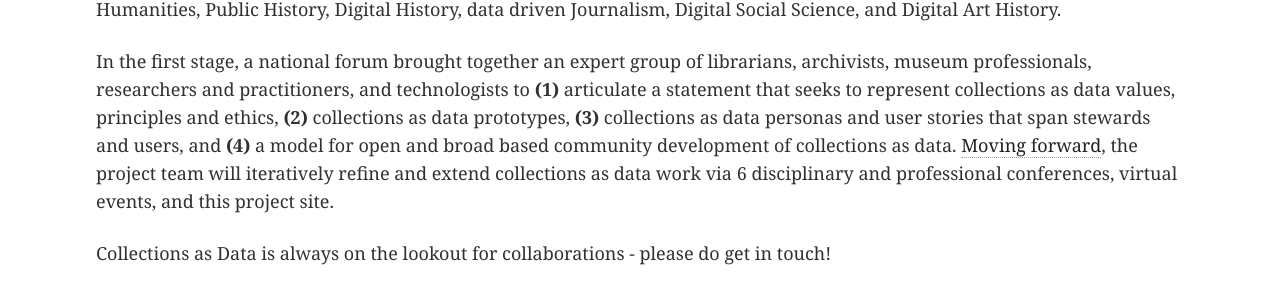
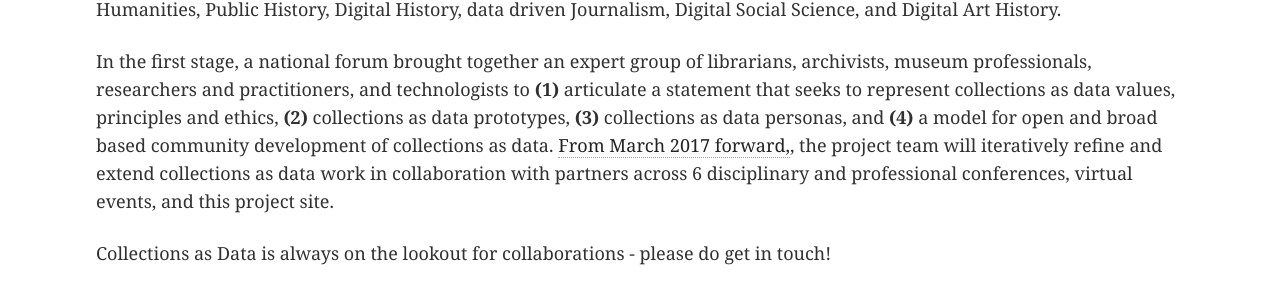
Before and after one commit to collectionsasdata/collectionsasdata.github.io, a Jekyll site: the page built from index.md, in a window 1280 px wide. Shown: the part 559-858 px from the top of the page. Built offline with Jekyll 4.4.1, drawn with Linux system fonts in a browser that asks for light colours.

Commit message:
Update index.md

```diff
--- a/index.md
+++ b/index.md
@@ -7,7 +7,7 @@ title:  "Always Already Computational"
 
 **Collections as Data** aims to foster a strategic approach to developing, describing, providing access to, and encouraging reuse of collections that support computationally-driven research and teaching in areas including but not limited to Digital Humanities, Public History, Digital History, data driven Journalism, Digital Social Science, and Digital Art History.
 
-In the first stage, a national forum brought together an expert group of librarians, archivists, museum professionals, researchers and practitioners, and technologists to **(1)** articulate a statement that seeks to represent collections as data values, principles and ethics, **(2)** collections as data prototypes, **(3)** collections as data personas and user stories that span stewards and users, and **(4)** a model for open and broad based community development of collections as data. [Moving forward](https://collectionsasdata.github.io/events/), the project team will iteratively refine and extend collections as data work via 6 disciplinary and professional conferences, virtual events, and this project site.
+In the first stage, a national forum brought together an expert group of librarians, archivists, museum professionals, researchers and practitioners, and technologists to **(1)** articulate a statement that seeks to represent collections as data values, principles and ethics, **(2)** collections as data prototypes, **(3)** collections as data personas, and **(4)** a model for open and broad based community development of collections as data. [From March 2017 forward,](https://collectionsasdata.github.io/events/), the project team will iteratively refine and extend collections as data work in collaboration with partners across 6 disciplinary and professional conferences, virtual events, and this project site.
 
 Collections as Data is always on the lookout for collaborations - please do get in touch!
 
```
